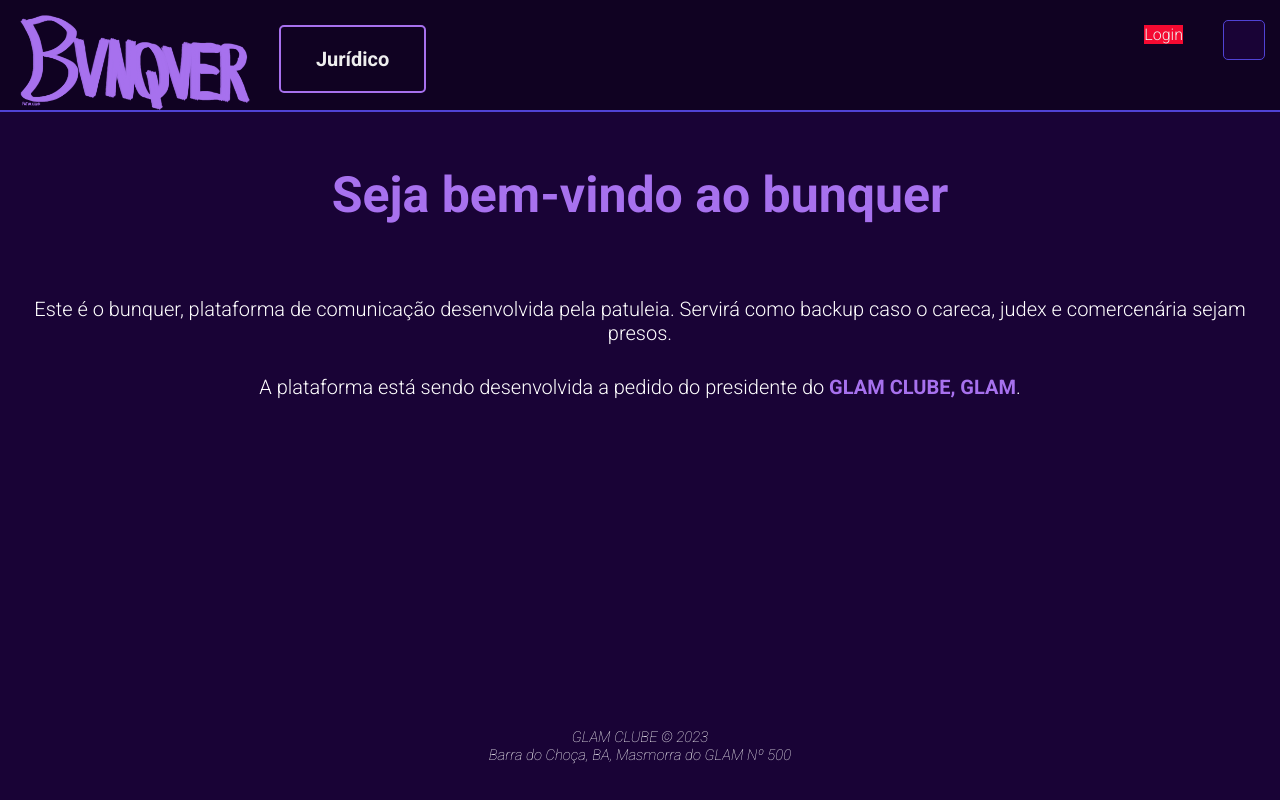
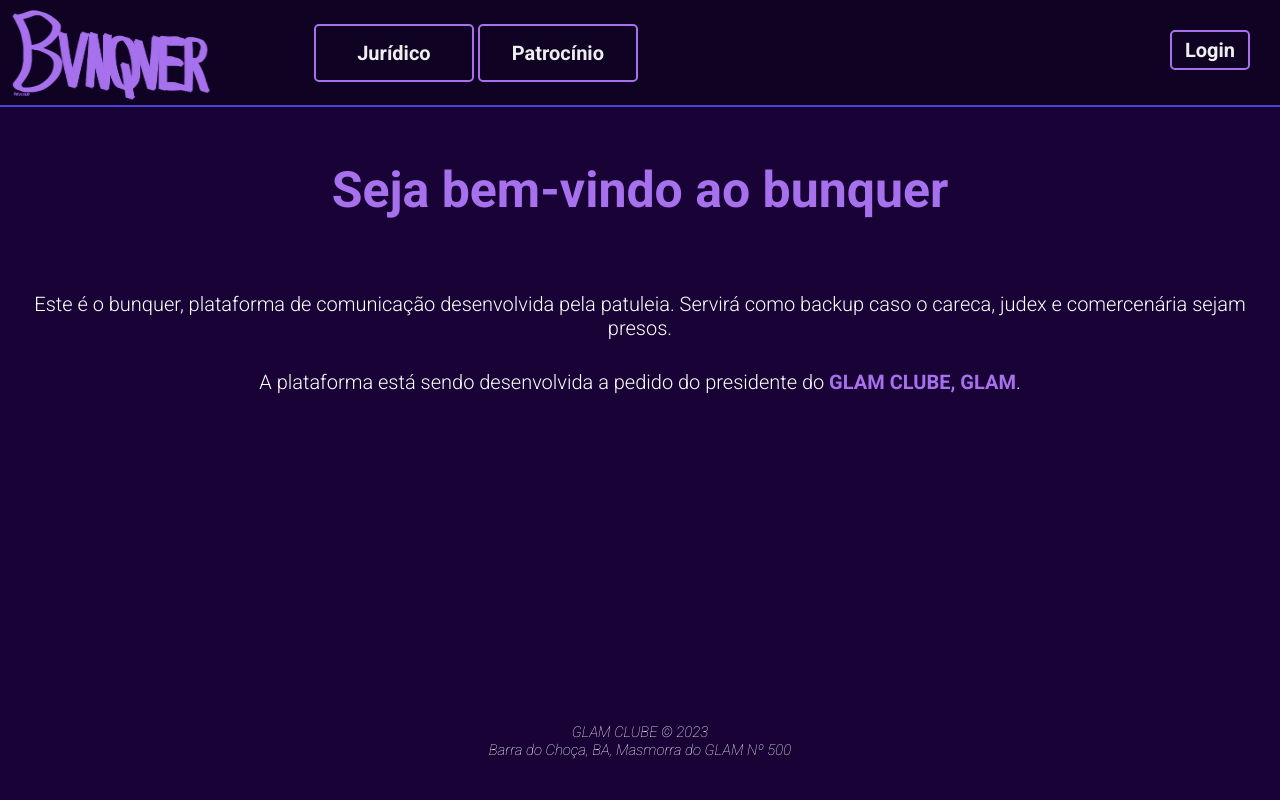
Before and after one commit to SirArthur0/bunquer, a plain HTML site: page html/home.html in a window 1280 px wide. Drawn offline with Linux system fonts and the light colour scheme.

Commit message:
home page finalizada

```diff
--- a/css/home.css
+++ b/css/home.css
@@ -20,7 +20,7 @@ body {
 .cabecalho {
     background: var(--top-menu-color);
     border-bottom: solid 2px var(--main-color);
-    height: 110px;
+    height: 105px;
     box-sizing: content-box;
 }
 
@@ -31,10 +31,10 @@ body {
 }
 
 .logo img{
-    padding: 15px 0px;
-    padding-left: 20px;
-    width: 250px;
-    height: 125px;
+    padding-left: 12px;
+    padding-top: 10px;
+    width: 210px;
+    height: 100px;
 }
 
 .menu-toggle {
@@ -52,7 +52,8 @@ body {
     display: inline-block;
     vertical-align: top;
     height: 80px;
-    padding: 25px;
+    padding: 24px;
+    padding-left: 100px;
 }
 
 .menu ul {
@@ -62,14 +63,19 @@ body {
 
 .menu li {
     display: inline-block;
-    padding: 20px;
-    padding-top: 20px;
-    color: var(--highlight-color);
+    padding: 15px 15px;
+    color: var(--top-menu-color);
     border: 2px solid var(--highlight-color);
     border-radius: 5px;
     font-weight: bold;
     font-size: 20px;
     transition: .5s;
+    text-align: center;
+    width: 160px;
+}
+
+.menu a {
+    padding: 15px;
 }
 
 .cabecalho a {
@@ -77,30 +83,32 @@ body {
     color: #eee;
 }
 
-.menu a{
-    padding: 15px;
+.menu li:hover {
+    background-color: var(--highlight-color);
 }
 
 .autenticacao {
     float: right;
-    height: 80px;
-    padding: 25px;
-}
-
-.menu a:hover,
-.menu a.selected {
-    background-color: #4faddb;
+    padding: 30px;
 }
 
 .botao {
-    border-radius: #4faddb;
+    display: inline-block;
+    background-color: var(--top-menu-color);
+    border: 2px solid var(--highlight-color);
+    border-radius: 5px;
+    font-weight: bold;
+    font-size: 20px;
+    transition: .5s;
+    text-align: center;
+    width: 80px;
+    height: 40px;
+    padding-top: 6px;
 }
 
-.destaque {
-    background: #f50a31;
-    color: #fff;
+.autenticacao a:hover{
+    background-color: var(--highlight-color);
 }
-
 
 h1 {
     padding-top: 20px;
--- a/html/home.html
+++ b/html/home.html
@@ -22,20 +22,19 @@
             </a>
         </div>
 
-        <button class="menu-toggle">
-            <i class="fa fa-lg fa-bars"></i>
-        </button>
-
         <nav class="menu">
             <ul>
                 <li>
-                    <a href="juridico.html" target="_blank">Jurídico</a>
+                    <a href="juridico.html" target="_blank" class="juridico">Jurídico</a>
+                </li>
+                <li>
+                    <a href="patrocinadores.html" target="_blank" class="patrocinio">Patrocínio</a>
                 </li>
             </ul>
         </nav>
 
         <aside class="autenticacao">
-            <a href="login.html" target="_blank" class="botao destaque">Login</a>
+            <a href="login.html" target="_blank" class="botao">Login</a>
         </aside>
     </header>
 
```
